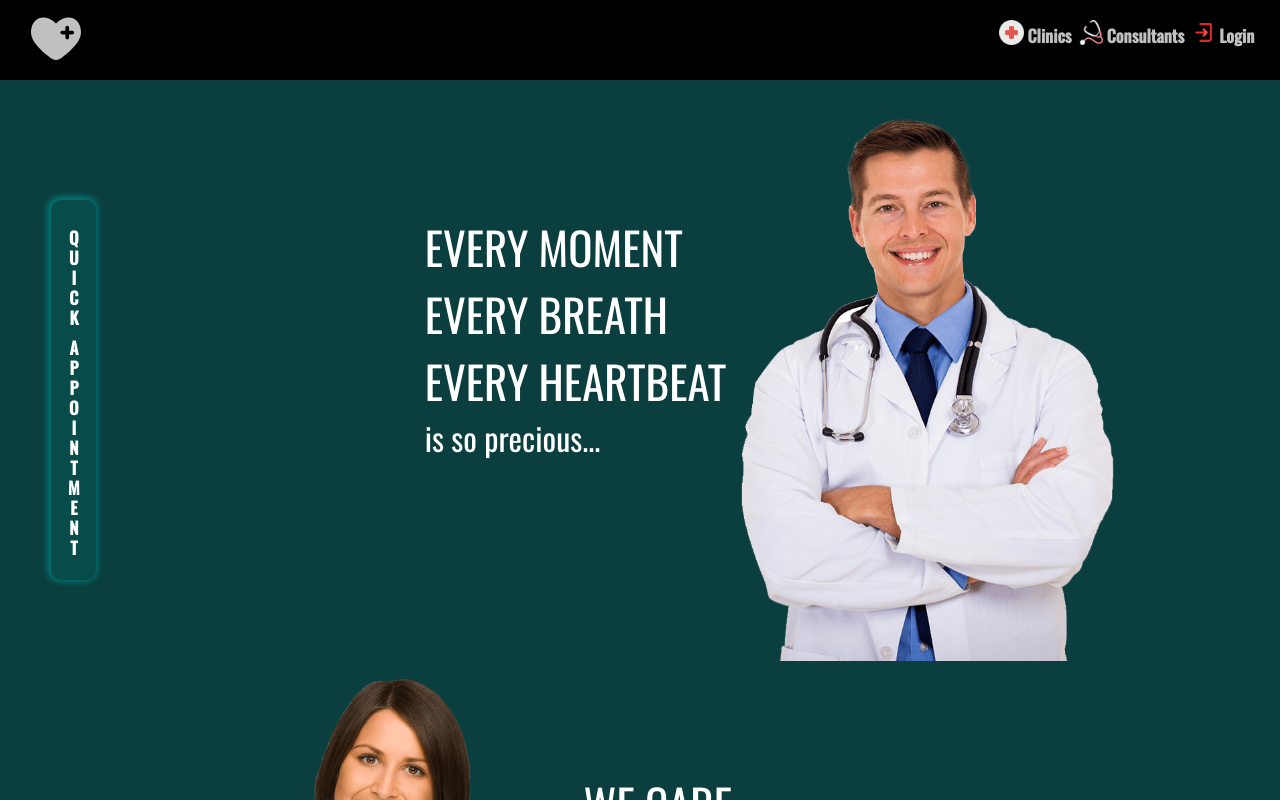
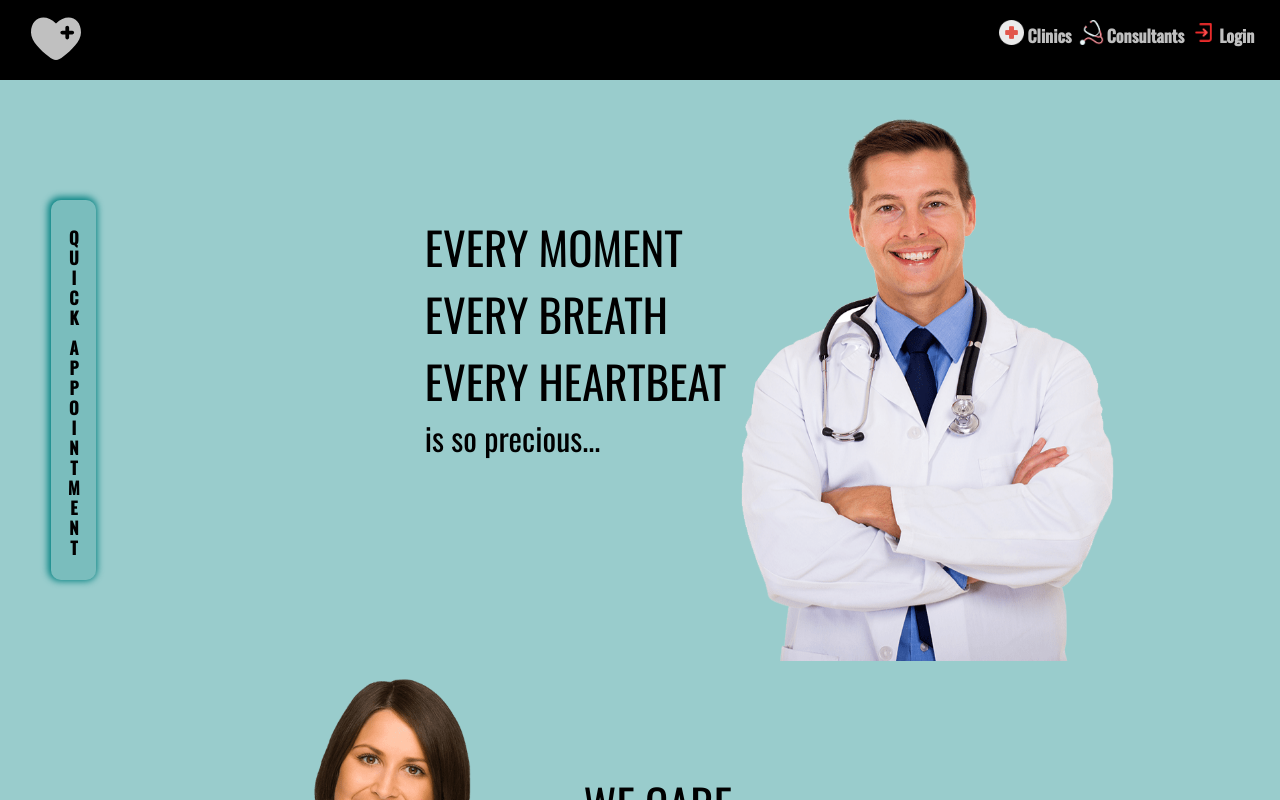
Before and after one commit to codeyourwaytofreedom/universal_health, a Next.js app: page / in a window 1280 px wide. Shown: the top 800 px of the page. Built offline with nearby package versions, Linux system fonts and the light colour scheme; grey boxes are pictures that could not be loaded.

Commit message:
color scheme

```diff
--- a/styles/globals.css
+++ b/styles/globals.css
@@ -29,6 +29,6 @@ a {
 
 @media (prefers-color-scheme: light) {
   html {
-    color-scheme: dark;
+    color-scheme: light;
   }
 }
```
